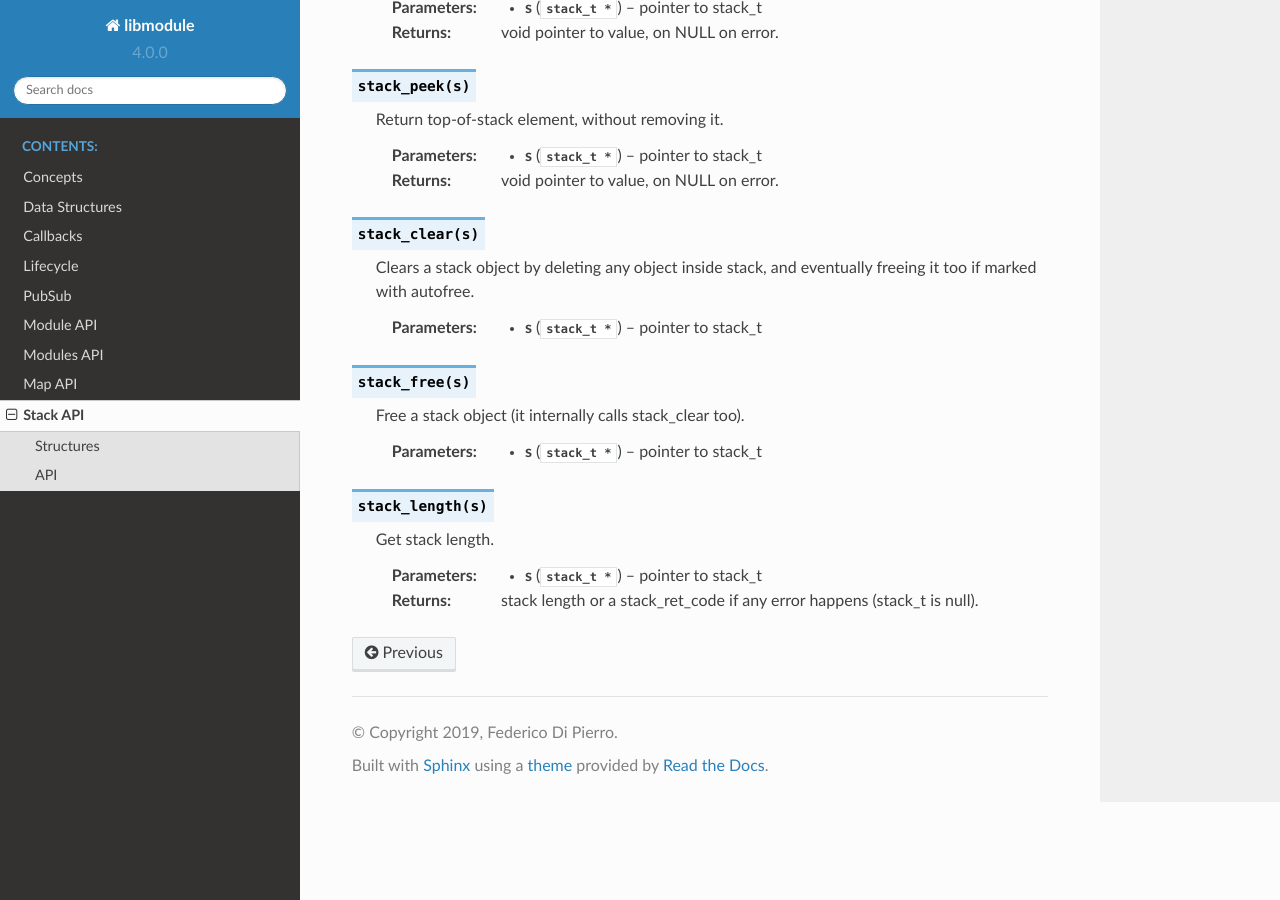
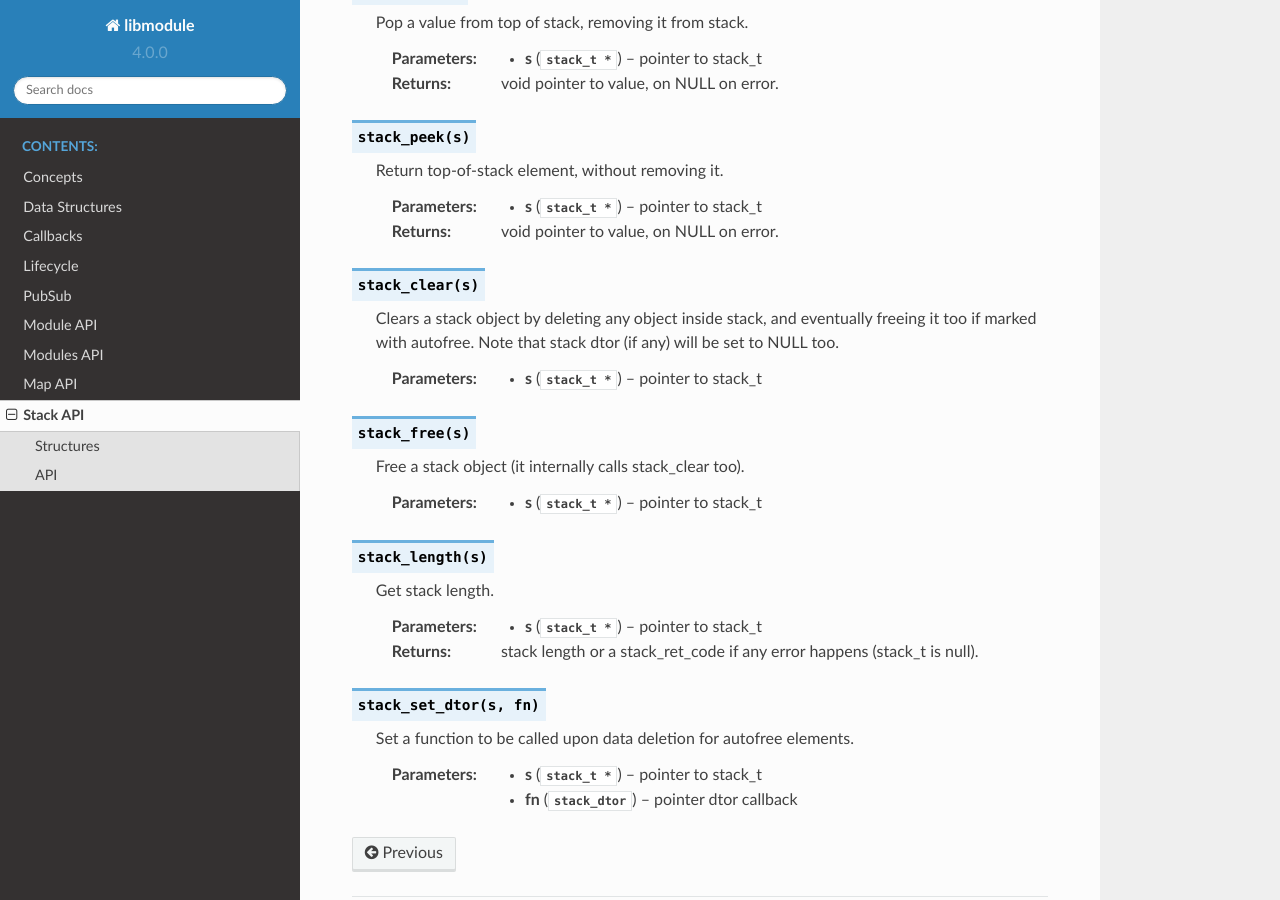
Before and after one commit to FedeDP/libmodule, a Sphinx documentation site: the page built from docs/src/stack.rst, in a window 1280 px wide and 900 px high, scrolled down 1282 px. Built offline with Sphinx 7.4.7 and the Read the Docs theme 2.0.0, drawn with Linux system fonts in a browser that asks for light colours; some of the changed text lies outside the part shown.

Commit message:
Offer an API for both stack and map to set a data dtor to be called for autofree data.

```diff
--- a/docs/src/stack.rst
+++ b/docs/src/stack.rst
@@ -23,6 +23,9 @@ Structures
 
     /* Callback for stack_iterate */
     typedef stack_ret_code (*stack_cb)(void *, void *);
+
+    /* Fn for stack_set_dtor */
+    typedef stack_ret_code(*stack_dtor)(void *);
 
     /* Incomplete struct declaration for stack */
     typedef struct _stack stack_t;
@@ -78,7 +81,7 @@ Where not specified, these functions return a stack_ret_code.
 
 .. c:function:: stack_clear(s)
 
-  Clears a stack object by deleting any object inside stack, and eventually freeing it too if marked with autofree.
+  Clears a stack object by deleting any object inside stack, and eventually freeing it too if marked with autofree. Note that stack dtor (if any) will be set to NULL too.
 
   :param s: pointer to stack_t
   :type s: :c:type:`stack_t *`
@@ -97,3 +100,12 @@ Where not specified, these functions return a stack_ret_code.
   :param s: pointer to stack_t
   :type s: :c:type:`stack_t *`
   :returns: stack length or a stack_ret_code if any error happens (stack_t is null).
+
+.. c:function:: stack_set_dtor(s, fn)
+
+  Set a function to be called upon data deletion for autofree elements.
+
+  :param s: pointer to stack_t
+  :param fn: pointer dtor callback
+  :type s: :c:type:`stack_t *`
+  :type fn: :c:type:`stack_dtor`
```
Also changed, not shown: TODO.md (+2 -1 lines), docs/src/map.rst (+14 -2 lines), 4 other files.
